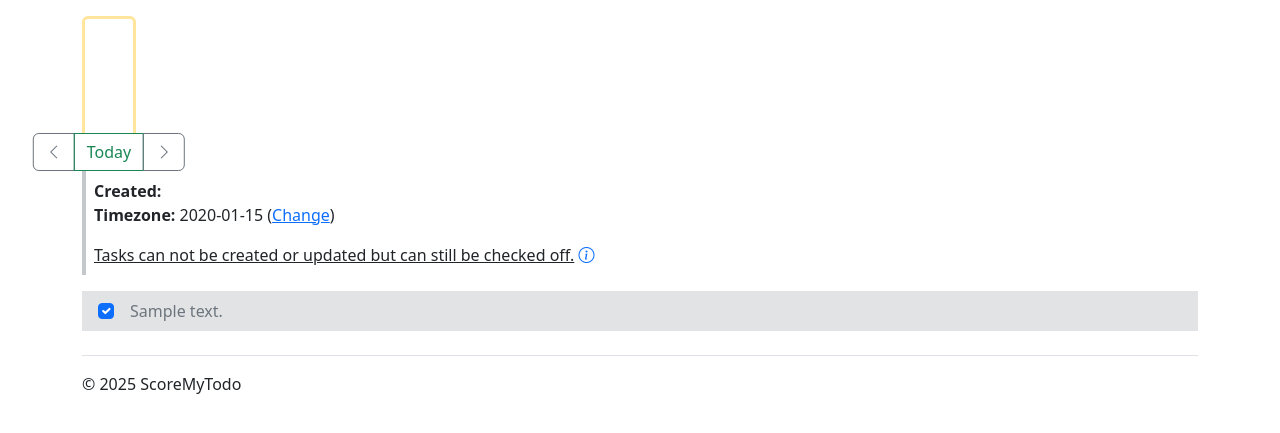
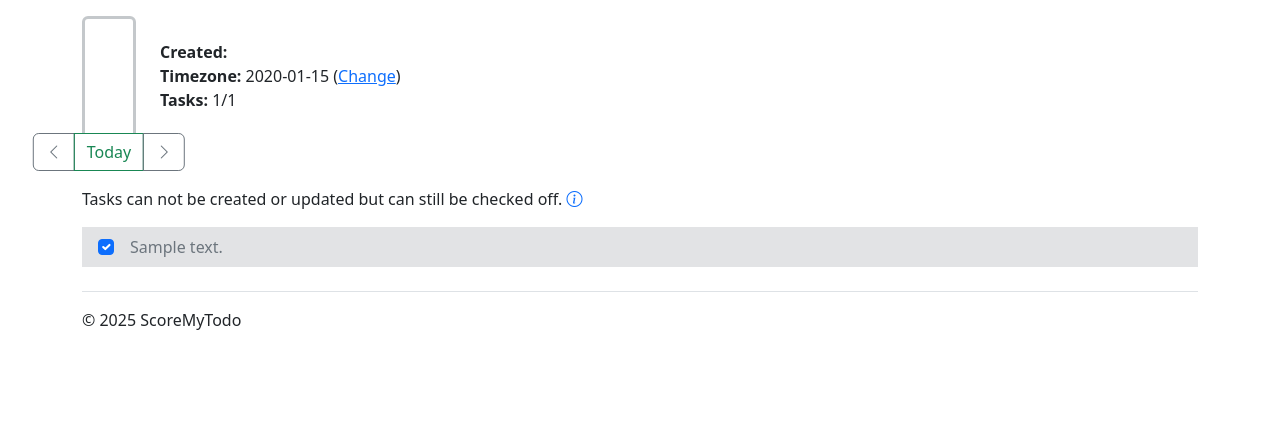
Before and after one commit to alex-b1729/scoremytodo, a Django app: page /todo/00000000-0000-0000-0000-000000000001/ in a window 1280 px wide. Shown: the part 80-513 px from the top of the page. Run offline with Django 5.2, Linux system fonts and the light colour scheme; a user stored in the database is signed in; tables that the repository leaves empty hold one stand-in row (values such as "Sample post").

Commit message:
add task count to dailylist head

```diff
--- a/todo/models.py
+++ b/todo/models.py
@@ -98,6 +98,10 @@ class DailyList(models.Model):
         return res
 
     @property
+    def completed_count(self) -> int:
+        return self.tasks.filter(completed=True).count()
+
+    @property
     def can_create_update_tasks(self) -> bool:
         """True if aware datetime.now() is < self.day_end_dt if day_end_dt else True"""
         return django_timezone.now() < self.day_end_dt if self.day_end_dt else True
--- a/todo/templates/partials/dailylist/head.html
+++ b/todo/templates/partials/dailylist/head.html
@@ -1,6 +1,7 @@
 {% load tz %}
 
-<div class="d-inline-flex position-relative border border-{% if dailylist.can_create_update_tasks %}success{% elif dailylist.can_checkoff_tasks %}warning-subtle{% else %}secondary{% endif %} border-3 rounded p-4">
+<div class="d-flex flex-column flex-md-row mb-3">
+    <div class="d-inline-flex position-relative justify-content-center border border-{% if dailylist.can_create_update_tasks %}success{% else %}secondary-subtle{% endif %} border-3 rounded p-4 mb-3">
         {% with created_dt_tz=dailylist.created_dt|timezone:dailylist.reference_timezone %}
         <h1 id="list-date" class="display-3">
             <small class="text-body-secondary">{{ created_dt_tz|date:'l' }}</small><br>
@@ -47,10 +48,8 @@
         </div>
     </div>
 
-<div id="change-timezone-target-div" class="m-3"></div>
-
     {% with ref_tz=dailylist.reference_timezone %}
-<div class="my-3 p-2 border-start border-4 border-secondary-subtle">
+    <div class="m-4">
         <p class="mb-0">
             <strong>Created:</strong> {{ dailylist.created_dt|timezone:ref_tz }}
             <br>
@@ -62,21 +61,32 @@
                     hx-swap="innerHTML"
                     href="#">Change</a>)
             {% endif %}
+            <br>
+            <strong>Tasks:</strong>
+            {% include 'partials/task/completed_count.html' with completed_count=dailylist.completed_count total_count=dailylist.tasks.count %}
         </p>
+    </div>
+    {% endwith %}
+</div>
+
+<div id="change-timezone-target-div" class="m-3"></div>
+
 {% if not dailylist.can_checkoff_tasks %}
-    <p class="mt-3 mb-0">
-        <u>Todo list is closed for editing.</u>
+<div class="mb-3">
+    <p>
+        Todo list is closed for editing.
         <a href="#">
             <i class="bi bi-info-circle"></i>
         </a>
     </p>
+</div>
 {% elif not dailylist.can_create_update_tasks %}
-    <p class="mt-3 mb-0">
-        <u>Tasks can not be created or updated but can still be checked off.</u>
+<div class="mb-3">
+    <p>
+        Tasks can not be created or updated but can still be checked off.
         <a href="#">
             <i class="bi bi-info-circle"></i>
         </a>
     </p>
+</div>
 {% endif %}
-</div>
-{% endwith %}
--- /dev/null
+++ b/todo/templates/partials/task/completed_count.html
@@ -0,0 +1,5 @@
+<span
+        id="task-completed-count"
+        hx-swap-oob="true">
+    {{ completed_count }}/{{ total_count }}
+</span>
--- /dev/null
+++ b/todo/templates/partials/task/delete.html
@@ -0,0 +1,2 @@
+{% include 'partials/dailylist/progress_bar.html' with completed_percentage=completed_percentage %}
+{% include 'partials/task/completed_count.html' with completed_count=completed_count total_count=total_count %}
--- a/todo/templates/partials/task/new_table_row.html
+++ b/todo/templates/partials/task/new_table_row.html
@@ -1,3 +1,4 @@
 {% include 'partials/dailylist/progress_bar.html' with completed_percentage=task.daily_list.completed_percentage %}
+{% include 'partials/task/completed_count.html' with completed_count=completed_count total_count=total_count %}
 {% include 'partials/task/edit.html' with dailylist_uid=dailylist_uid form=form %}
 {% include 'partials/task/table_row.html' with task=task %}
--- a/todo/templates/partials/task/table_row_toggle_update.html
+++ b/todo/templates/partials/task/table_row_toggle_update.html
@@ -1,2 +1,3 @@
 {% include 'partials/dailylist/progress_bar.html' with completed_percentage=task.daily_list.completed_percentage %}
+{% include 'partials/task/completed_count.html' with completed_count=completed_count total_count=total_count %}
 {% include 'partials/task/table_row.html' with task=task %}
--- a/todo/views.py
+++ b/todo/views.py
@@ -253,6 +253,8 @@ class TaskCreateUpdateView(
                     'partials/task/new_table_row.html',
                     {
                         'task': updated_task,
+                        'completed_count': self.dailylist.completed_count,
+                        'total_count': self.dailylist.tasks.count(),
                         'form': self.get_form(),
                         'dailylist_uid': self.dailylist.uid,
                     },
@@ -291,8 +293,10 @@ def task_delete(request, pk: int, uid: str):
     task.delete()
     return render(
         request,
-        'partials/dailylist/progress_bar.html',
+        'partials/task/delete.html',
         {
+            'completed_count': task.daily_list.completed_count,
+            'total_count': task.daily_list.tasks.count(),
             'completed_percentage': task.daily_list.completed_percentage,
         }
     )
@@ -324,6 +328,8 @@ def task_toggle(request, pk: int, uid: str):
         'partials/task/table_row_toggle_update.html',
         {
             'task': task,
+            'completed_count': task.daily_list.completed_count,
+            'total_count': task.daily_list.tasks.count(),
             'completed_percentage': task.daily_list.completed_percentage,
         },
     )
```
Lines whose indentation alone changed are shown as unchanged.
